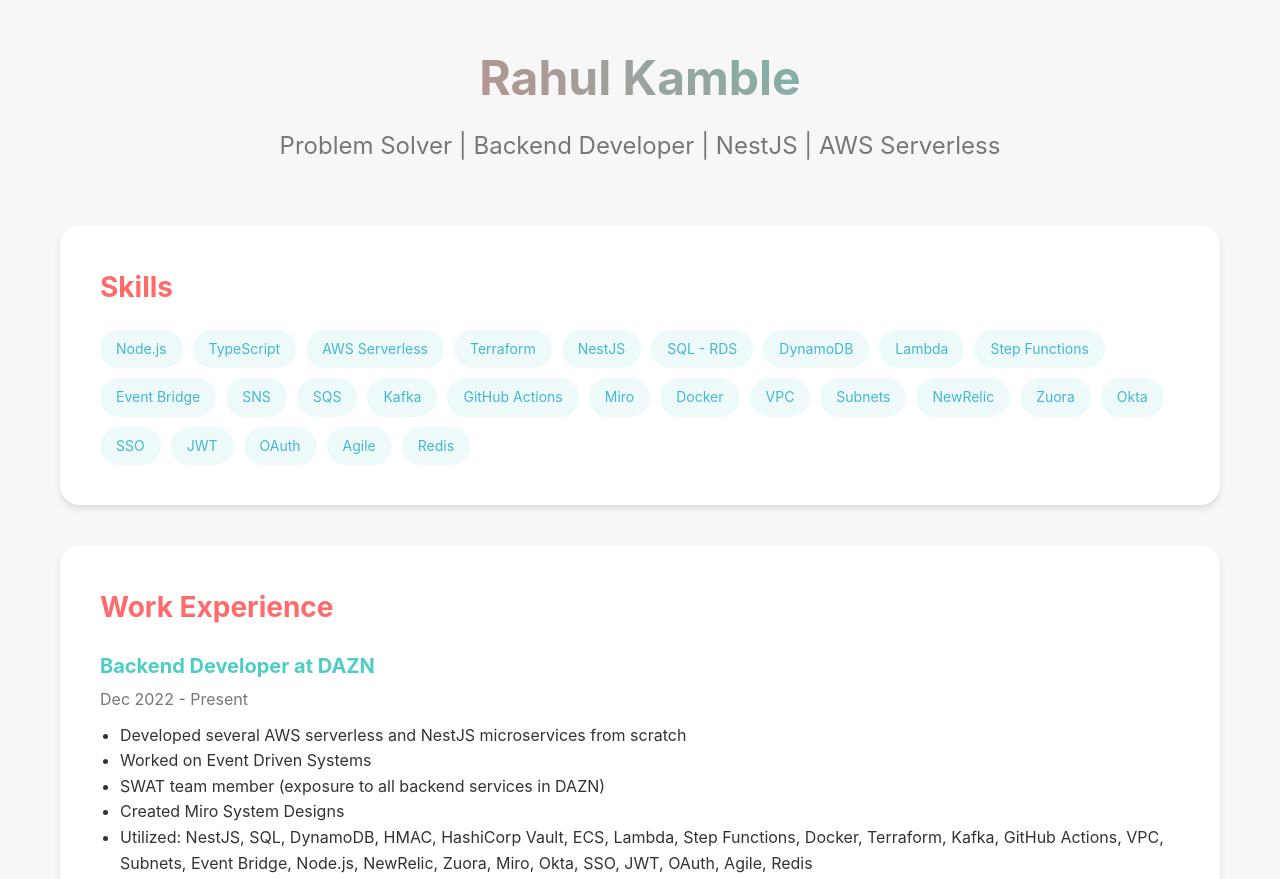
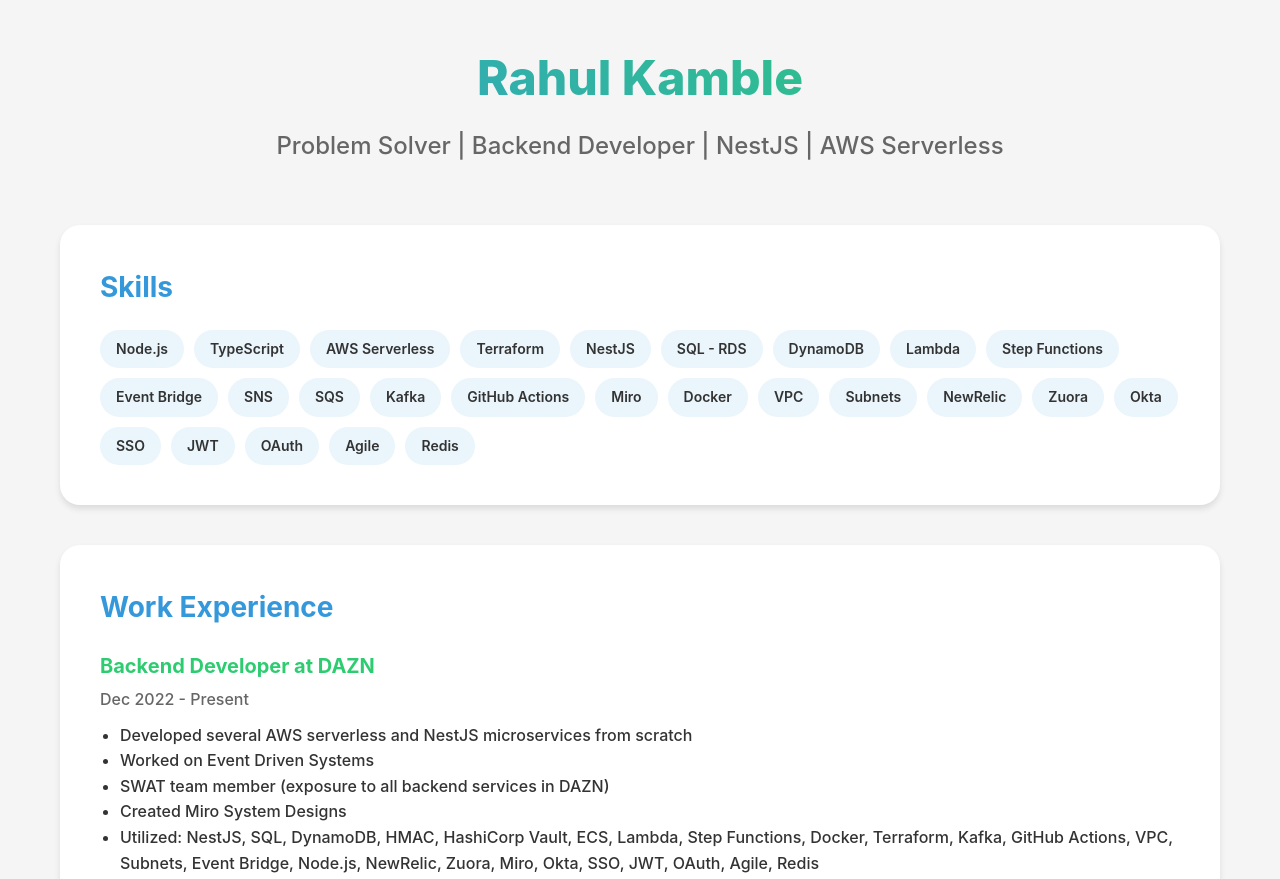
Before and after one commit to RAHULKAMBLE781998/RAHULKAMBLE781998.github.io, a plain HTML site: page index.html in a window 1280 px wide. Shown: the top 879 px of the page. Drawn offline with Linux system fonts and the light colour scheme.

Commit message:
Update styles.css

```diff
--- a/styles.css
+++ b/styles.css
@@ -1,13 +1,13 @@
 :root {
-    --primary-color: #FF6B6B;
-    --secondary-color: #4ECDC4;
-    --tertiary-color: #45B7D1;
-    --quaternary-color: #FFA07A;
-    --background-color: #F7F7F7;
-    --section-background: #FFFFFF;
+    --primary-color: #3498db;
+    --secondary-color: #2ecc71;
+    --tertiary-color: #e74c3c;
+    --quaternary-color: #f39c12;
+    --background-color: #f5f5f5;
+    --section-background: #ffffff;
     --text-color: #333333;
-    --text-light: #777777;
-    --hover-color: #FF8E8E;
+    --text-light: #666666;
+    --hover-color: #2980b9;
 }
 
 @keyframes fadeIn {
@@ -15,7 +15,7 @@
     to { opacity: 1; transform: translateY(0); }
 }
 
-@keyframes rainbow {
+@keyframes subtleRainbow {
     0% { background-position: 0% 50%; }
     50% { background-position: 100% 50%; }
     100% { background-position: 0% 50%; }
@@ -48,18 +48,18 @@ header {
 
 h1 {
     font-size: 48px;
-    font-weight: 700;
+    font-weight: 800;
     margin-bottom: 10px;
     background: linear-gradient(45deg, var(--primary-color), var(--secondary-color), var(--tertiary-color), var(--quaternary-color));
     background-size: 300% 300%;
     -webkit-background-clip: text;
     -webkit-text-fill-color: transparent;
-    animation: rainbow 5s ease infinite;
+    animation: subtleRainbow 5s ease infinite;
 }
 
 h2 {
     font-size: 24px;
-    font-weight: 400;
+    font-weight: 500;
     color: var(--text-light);
 }
 
@@ -80,6 +80,7 @@ h2 {
 
 .section h3 {
     font-size: 28px;
+    font-weight: 700;
     margin-bottom: 20px;
     color: var(--primary-color);
 }
@@ -91,16 +92,17 @@ h2 {
 }
 
 .skill {
-    background-color: rgba(78, 205, 196, 0.1);
-    color: var(--tertiary-color);
+    background-color: rgba(52, 152, 219, 0.1);
+    color: var(--text-color);
     padding: 8px 16px;
     border-radius: 20px;
     font-size: 14px;
+    font-weight: 600;
     transition: all 0.3s ease;
 }
 
 .skill:hover {
-    background-color: var(--tertiary-color);
+    background-color: var(--primary-color);
     color: white;
     transform: scale(1.05);
 }
@@ -116,6 +118,7 @@ h2 {
 
 .experience-item h4 {
     font-size: 20px;
+    font-weight: 700;
     margin-bottom: 5px;
     color: var(--secondary-color);
 }
@@ -123,6 +126,7 @@ h2 {
 .experience-item p {
     color: var(--text-light);
     margin-bottom: 10px;
+    font-weight: 500;
 }
 
 .projects {
@@ -132,7 +136,7 @@ h2 {
 }
 
 .project {
-    background-color: rgba(255, 107, 107, 0.05);
+    background-color: rgba(46, 204, 113, 0.05);
     border-radius: 15px;
     padding: 20px;
     transition: all 0.3s ease;
@@ -140,25 +144,27 @@ h2 {
 
 .project:hover {
     transform: translateY(-5px) scale(1.03);
-    box-shadow: 0 10px 20px rgba(255, 107, 107, 0.2);
+    box-shadow: 0 10px 20px rgba(46, 204, 113, 0.2);
 }
 
 .project h4 {
     font-size: 18px;
+    font-weight: 700;
     margin-bottom: 10px;
-    color: var(--primary-color);
+    color: var(--tertiary-color);
 }
 
 .project p {
     font-size: 14px;
-    color: var(--text-light);
+    color: var(--text-color);
     margin-bottom: 10px;
+    font-weight: 500;
 }
 
 .project a {
     color: var(--quaternary-color);
     text-decoration: none;
-    font-weight: 500;
+    font-weight: 600;
     transition: all 0.3s ease;
 }
 
@@ -177,7 +183,7 @@ h2 {
     color: var(--primary-color);
     text-decoration: none;
     transition: all 0.3s ease;
-    font-weight: 500;
+    font-weight: 600;
 }
 
 .contact a:hover {
@@ -187,6 +193,10 @@ h2 {
 
 ul {
     margin-left: 20px;
+}
+
+li {
+    font-weight: 500;
 }
 
 @media (max-width: 768px) {
```
